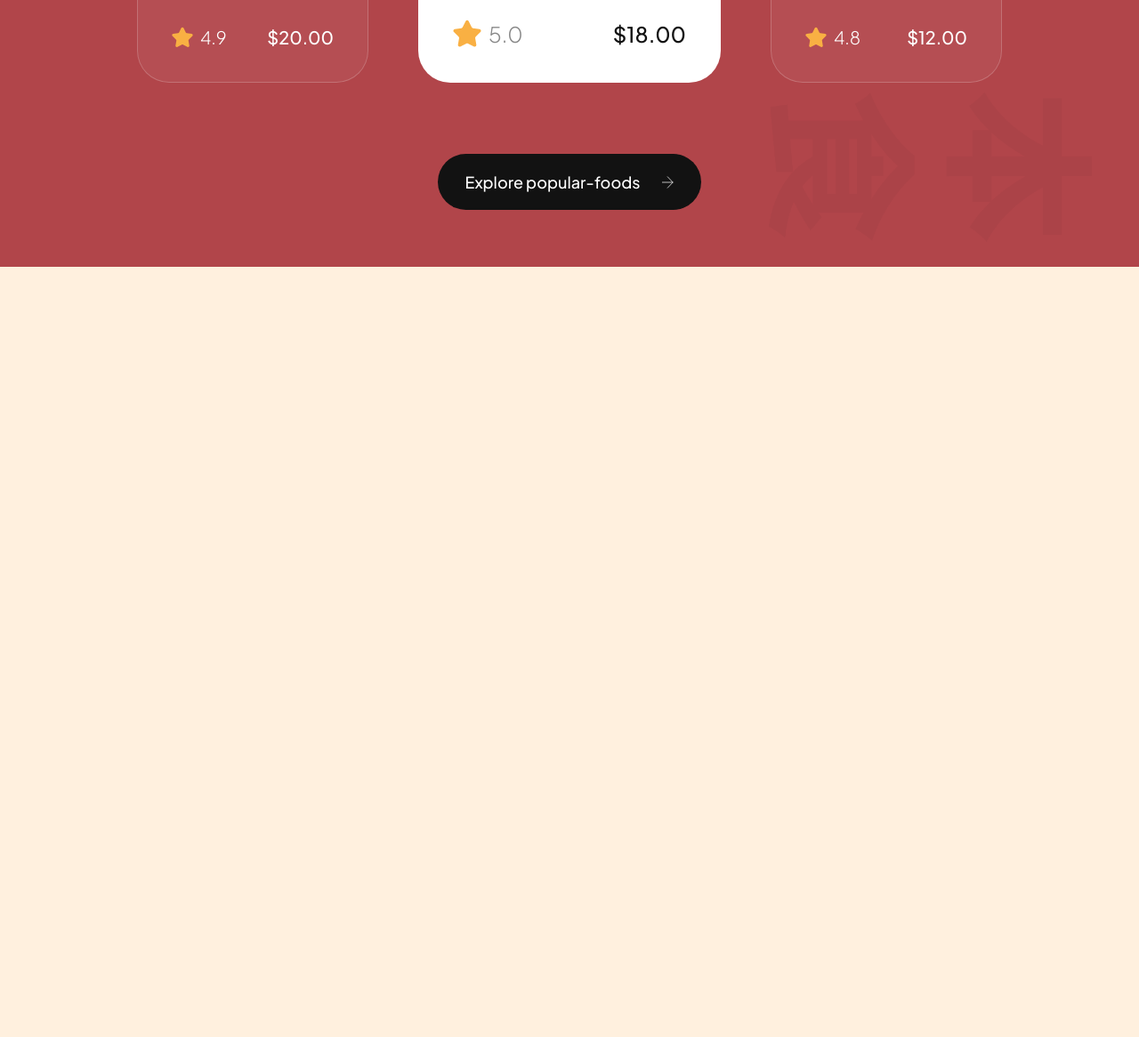
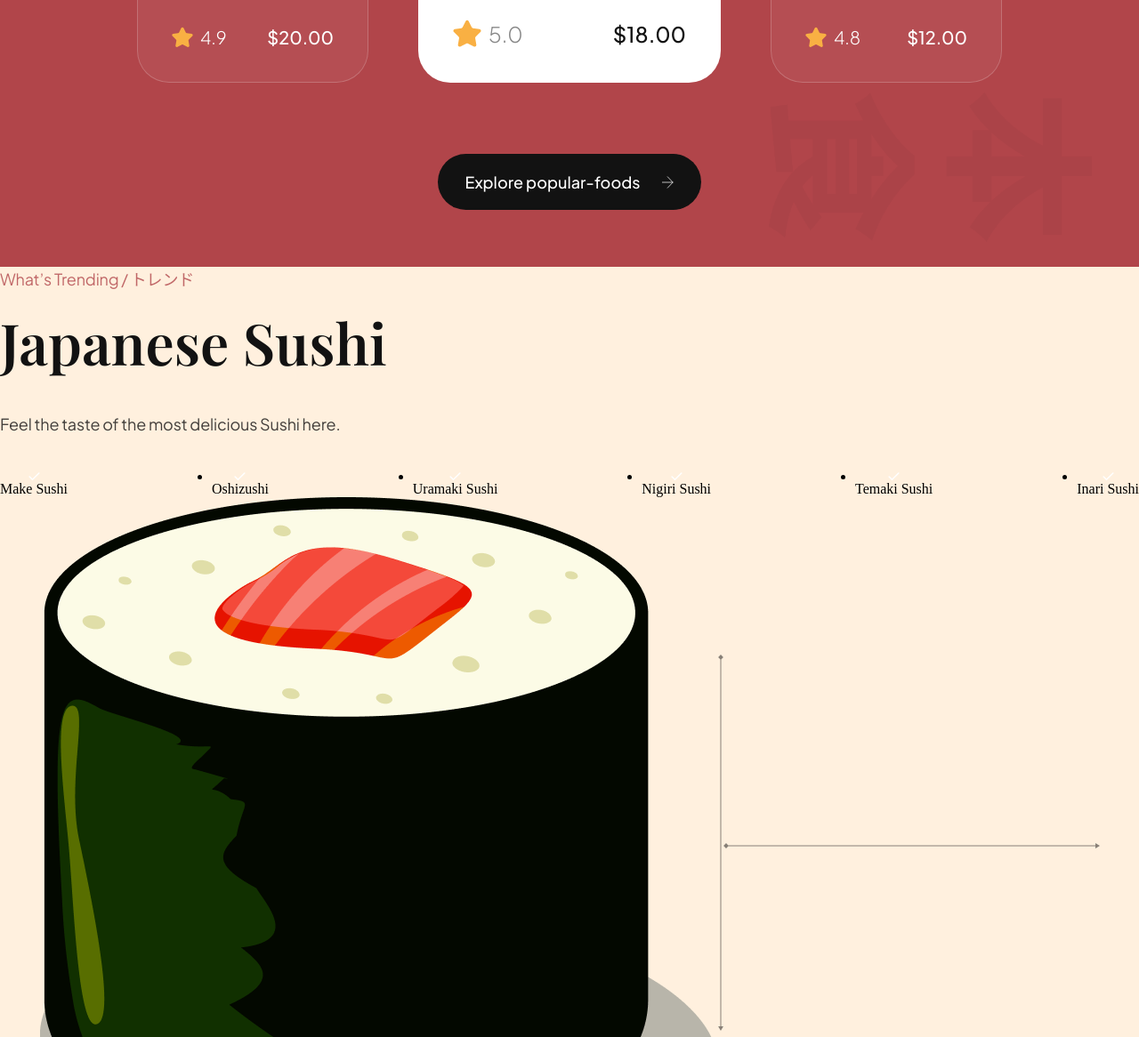
Before and after one commit to gregoriusgrd/sushi-restaurant, a website built with Vite: page index.html in a window 1280 px wide. Shown: the part 2118-3284 px from the top of the page at 89% size. Before the commit the page ends 2418 px from the top, so only its background shows below. Built offline with nearby package versions, Linux system fonts and the light colour scheme; files whose address does not match are found by name.

Commit message:
update-trending-section-html

```diff
--- a/index.html
+++ b/index.html
@@ -182,6 +182,66 @@
       </button>
     </section>
 
+    <section class="trending" id="food">
+      <div class="trending__content" data-aos="fade-right">
+        <p class="sushi__subtitle">What’s Trending / トレンド</p>
+
+        <h3 class="sushi__title">Japanese Sushi</h3>
+        <p class="sushi__description">Feel the taste of the most delicious Sushi here.</p>
+
+        <ul class="trending__list flex-between">
+          <li>
+            <div class="trending__icon flex-center">
+              <img src="assets/check.svg" alt="check">
+            </div>
+            <p>Make Sushi</p>
+          </li>
+          <li>
+            <div class="trending__icon flex-center">
+              <img src="assets/check.svg" alt="check">
+            </div>
+            <p>Oshizushi</p>
+          </li>
+          <li>
+            <div class="trending__icon flex-center">
+              <img src="assets/check.svg" alt="check">
+            </div>
+            <p>Uramaki Sushi</p>
+          </li>
+          <li>
+            <div class="trending__icon flex-center">
+              <img src="assets/check.svg" alt="check">
+            </div>
+            <p>Nigiri Sushi</p>
+          </li>
+          <li>
+            <div class="trending__icon flex-center">
+              <img src="assets/check.svg" alt="check">
+            </div>
+            <p>Temaki Sushi</p>
+          </li>
+          <li>
+            <div class="trending__icon flex-center">
+              <img src="assets/check.svg" alt="check">
+            </div>
+            <p>Inari Sushi</p>
+          </li>
+        </ul>
+      </div>
+
+      <div class="trending__image flex-center">
+        <img src="assets/sushi-5.png" alt="sushi 5" data-aos="fade-left">
+
+        <div class="trending__arrow trending__arrow-left">
+          <img src="assets/arrow-vertical.svg" alt="arrow vertical">
+        </div>
+
+        <div class="trending__arrow trending__arrow-bottom">
+          <img src="assets/arrow-horizontal.svg" alt="arrow horizontal">
+        </div>
+      </div>
+    </section>
+
     <script src="js/script.js" type="module"></script>
   </body>
 </html>
```
